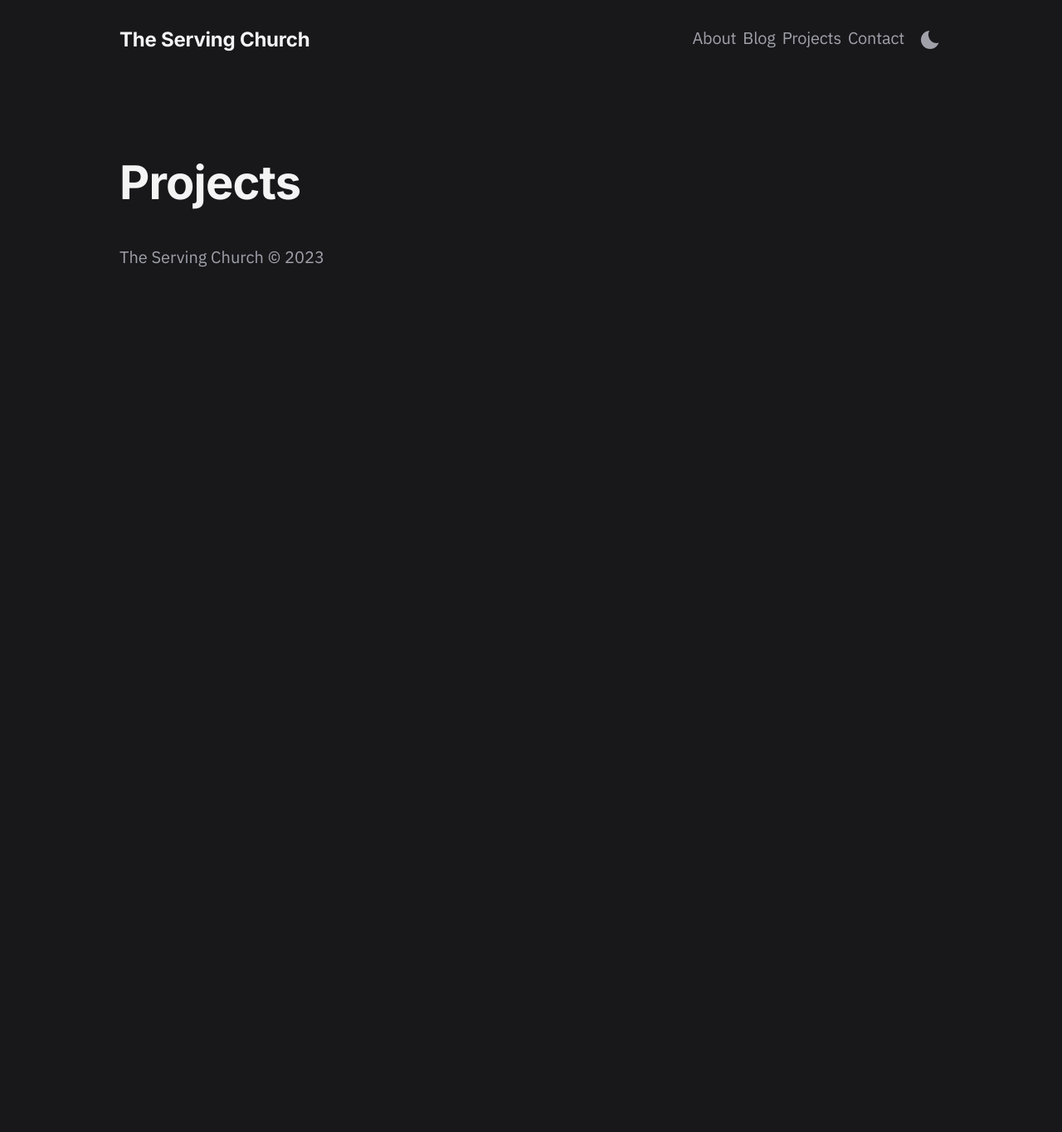
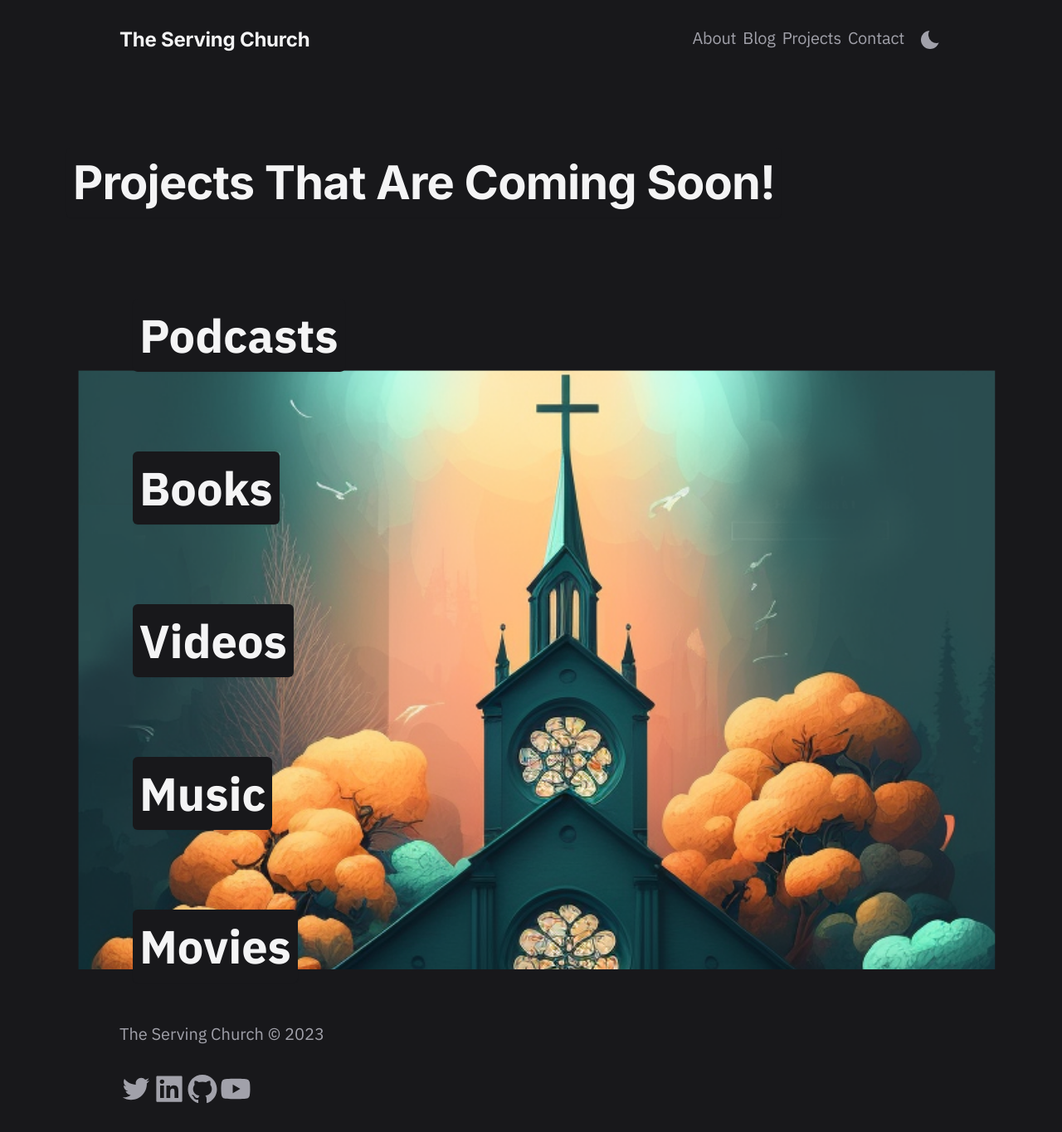
Before and after one commit to datfoosteve/ServingChurch, a Next.js app: page /projects in a window 1280 px wide. Shown: the whole page at 83% size. Before the commit the page ends 800 px from the top, so only its background shows below. Built offline with nearby package versions, Linux system fonts and the light colour scheme.

Commit message:
More Updates, cant sleep :(

```diff
--- a/components/aloha.tsx
+++ b/components/aloha.tsx
@@ -1,19 +1,8 @@
-import Link from "next/link";
+
 import Image from "next/image";
-import {
-  AiFillLinkedin as LinkedIn,
-  AiOutlineTwitter as Twitter,
-  AiFillGithub as GitHub,
-  AiFillYoutube as YouTube,
-} from "react-icons/ai";
+
 import image from "../images/jpreagan.jpg";
 
-const social = {
-  twitter: `https://twitter.com`,
-  linkedin: `https://www.linkedin.com/in/stephenputhenpurackal/`,
-  github: `https://github.com/datfoosteve`,
-  youtube: `https://www.youtube.com`,
-};
 
 export default function Aloha() {
   return (
@@ -21,7 +10,7 @@ export default function Aloha() {
     <div className="bg-fixed bg-cover bg-center bg-no-repeat rounded-md bg-[#F9FAFB] dark:bg-gray-900" style={{ backgroundImage: "url(../images/background.png)" }}>
     <div className="md:flex">
       <div>
-        <div className="mt-20 block w-full rounded-md border-gray-500 bg-white p-2 shadow-sm dark:border-0 dark:bg-gray-900 dark:text-gray-100  ">
+        <div className="mb-20 mt-20 block w-full rounded-md border-gray-500 bg-white p-2 shadow-sm dark:border-0 dark:bg-gray-900 dark:text-gray-100  ">
         <h2 className="my-8 text-xl font-bold tracking-tight text-gray-900 dark:text-gray-100 sm:text-4xl md:text-[text-2rem] lg:text-[3.5rem] lg:leading-none">
           A Warm Welcome <br />{" "}
           <span className="bg-gradient-to-r from-indigo-500 via-purple-500 to-pink-500 bg-clip-text text-transparent">
@@ -35,44 +24,7 @@ export default function Aloha() {
           With a vision to reach the unreached and to serve the world.
         </p>
         </div>
-        <div className="my-8 flex">
-          <Link
-            href={social?.twitter}
-            rel="noreferrer"
-            target="_blank"
-            className="hover:text-[#1DA1F2]"
-          >
-            {" "}
-            <Twitter size={40} title="Twitter" />
-          </Link>
-          <Link
-            href={social?.linkedin}
-            rel="noreferrer"
-            target="_blank"
-            className="hover:text-[#0077B5]"
-          >
-            {" "}
-            <LinkedIn size={40} title="LinkedIn" />
-          </Link>
-          <Link
-            href={social?.github}
-            rel="noreferrer"
-            target="_blank"
-            className="hover:text-[#040404] dark:hover:text-gray-100"
-          >
-            {" "}
-            <GitHub size={40} title="GitHub" />
-          </Link>
-          <Link
-            href={social?.youtube}
-            rel="noreferrer"
-            target="_blank"
-            className="hover:text-[#FF0000]"
-          >
-            {" "}
-            <YouTube size={40} title="YouTube" />
-          </Link>
-        </div>
+
       </div>
       <div className="m-auto">
         <Image
--- a/components/footer.tsx
+++ b/components/footer.tsx
@@ -1,4 +1,18 @@
 import Link from "next/link";
+import {
+  AiFillLinkedin as LinkedIn,
+  AiOutlineTwitter as Twitter,
+  AiFillGithub as GitHub,
+  AiFillYoutube as YouTube,
+} from "react-icons/ai";
+
+const social = {
+  twitter: `https://twitter.com`,
+  linkedin: `https://www.linkedin.com/in/stephenputhenpurackal/`,
+  github: `https://github.com/datfoosteve`,
+  youtube: `https://www.youtube.com`,
+};
+
 
 export default function Footer() {
   const year = new Date().getFullYear();
@@ -9,6 +23,46 @@ export default function Footer() {
         The Serving Church
       </Link>{" "}
       © {year}
+
+      <div className="my-8 flex">
+          <Link
+            href={social?.twitter}
+            rel="noreferrer"
+            target="_blank"
+            className="hover:text-[#1DA1F2]"
+          >
+            {" "}
+            <Twitter size={40} title="Twitter" />
+          </Link>
+          <Link
+            href={social?.linkedin}
+            rel="noreferrer"
+            target="_blank"
+            className="hover:text-[#0077B5]"
+          >
+            {" "}
+            <LinkedIn size={40} title="LinkedIn" />
+          </Link>
+          <Link
+            href={social?.github}
+            rel="noreferrer"
+            target="_blank"
+            className="hover:text-[#040404] dark:hover:text-gray-100"
+          >
+            {" "}
+            <GitHub size={40} title="GitHub" />
+          </Link>
+          <Link
+            href={social?.youtube}
+            rel="noreferrer"
+            target="_blank"
+            className="hover:text-[#FF0000]"
+          >
+            {" "}
+            <YouTube size={40} title="YouTube" />
+          </Link>
+        </div>
+
     </footer>
   );
 }
--- a/components/photos.tsx
+++ b/components/photos.tsx
@@ -8,18 +8,19 @@ import image3 from "../images/photos/keyboard.jpg";
 export default function Photos() {
   const rotations = ["rotate-2", "-rotate-2", "rotate-2"];
   const alt = [
-    "James with his laptop",
-    "James Reagan",
-    "Keychron K6 Wireless Mechanical Keyboard",
+    "Serving Church Members",
+    "Logo of Serving Church",
+    "Serving Church Members",
   ];
 
   return (
+    <div className="bg-fixed bg-cover bg-center bg-no-repeat rounded-md bg-[#F9FAFB] dark:bg-gray-900" style={{ backgroundImage: "url(../images/background.png)" }}>
     <div className="-my-4 flex justify-center gap-5 overflow-hidden py-4 sm:gap-8">
       {[image1, image2, image3].map((image, imageIndex) => (
         <div
           key={image.src}
           className={clsx(
-            "relative aspect-[9/10] w-44 flex-none overflow-hidden rounded-xl bg-zinc-100 dark:bg-zinc-800 sm:w-72 sm:rounded-2xl",
+            "relative aspect-[9/10] w-60 flex-none overflow-hidden rounded-xl bg-zinc-100 dark:bg-zinc-800 sm:w-72 sm:rounded-2xl",
             rotations[imageIndex % rotations.length]
           )}
         >
@@ -32,5 +33,6 @@ export default function Photos() {
         </div>
       ))}
     </div>
+    </div>
   );
 }
--- a/pages/about.tsx
+++ b/pages/about.tsx
@@ -59,6 +59,7 @@ export default function AboutPage({ tracks }: Props) {
           <Link href="/contact">reach out</Link> to us.
         </p>
       </section>
+
 
       <Photos />
 
--- a/pages/projects.tsx
+++ b/pages/projects.tsx
@@ -19,11 +19,35 @@ export default function ProjectsPage() {
         />
         <link rel="icon" href="/favicon.ico" />
       </Head>
+      <div className="bg-fixed bg-cover bg-center bg-no-repeat rounded-md bg-[#F9FAFB] dark:bg-gray-900" style={{ backgroundImage: "url(../images/bluebackground.svg)" }}>
+      <header>
+        <h1 className="mx-auto mt-8 mb-8 max-w-6xl px-4 text-4xl font-bold text-gray-900 dark:text-gray-100 md:mb-10 md:mt-32 md:text-5xl lg:mb-12 lg:text-[3.5rem]">
+        <a className=" bg-white p-2 shadow-sm dark:border-0 dark:bg-gray-900 dark:text-gray-100 rounded-md "> Projects That Are Coming Soon! </a>
+        </h1>
 
-      <header>
-        <h1 className="mx-auto mb-8 max-w-5xl px-4 text-4xl font-bold text-gray-900 dark:text-gray-100 md:mb-10 md:mt-32 md:text-5xl lg:mb-12 lg:text-[3.5rem]">
-          Projects
-        </h1>
+      <ul className="mx-auto mb-16 max-w-5xl px-4">
+        <li className="mx-auto mb-8 max-w-5xl px-4 text-4xl font-bold text-gray-900 dark:text-gray-100 md:mb-10 md:mt-32 md:text-5xl lg:mb-12 lg:text-[3.5rem]">
+        <a className=" bg-white p-2 shadow-sm dark:border-0 dark:bg-gray-900 dark:text-gray-100 rounded-md "> Podcasts </a>
+          {/* <ul >
+            <li className="text-2xl " >
+             ---- Led By Pastor Sam
+            </li>
+          </ul> */}
+        </li>
+        <li className="mx-auto mb-8 max-w-5xl px-4 text-4xl font-bold text-gray-900 dark:text-gray-100 md:mb-10 md:mt-32 md:text-5xl lg:mb-12 lg:text-[3.5rem] ">
+          <a className=" bg-white p-2 shadow-sm dark:border-0 dark:bg-gray-900 dark:text-gray-100 rounded-md "> Books </a>
+        </li>
+        <li className="mx-auto mb-8 max-w-5xl px-4 text-4xl font-bold text-gray-900 dark:text-gray-100 md:mb-10 md:mt-32 md:text-5xl lg:mb-12 lg:text-[3.5rem]">
+        <a className=" bg-white p-2 shadow-sm dark:border-0 dark:bg-gray-900 dark:text-gray-100 rounded-md "> Videos </a>
+        </li>
+        <li className="mx-auto mb-8 max-w-5xl px-4 text-4xl font-bold text-gray-900 dark:text-gray-100 md:mb-10 md:mt-32 md:text-5xl lg:mb-12 lg:text-[3.5rem]">
+        <a className=" bg-white p-2 shadow-sm dark:border-0 dark:bg-gray-900 dark:text-gray-100 rounded-md "> Music </a>
+        </li>
+        <li className="mx-auto mb-8 max-w-5xl px-4 text-4xl font-bold text-gray-900 dark:text-gray-100 md:mb-10 md:mt-32 md:text-5xl lg:mb-12 lg:text-[3.5rem]">
+        <a className=" bg-white p-2 shadow-sm dark:border-0 dark:bg-gray-900 dark:text-gray-100 rounded-md "> Movies </a>
+        </li>
+
+    </ul>
       </header>
 
       {/* <section className="mx-auto mb-16 max-w-5xl px-4">
@@ -33,6 +57,8 @@ export default function ProjectsPage() {
           ))}
         </div>
       </section> */}
+
+    </div>
     </Layout>
   );
 }
```
Also changed, not shown: public/images/bluebackground.svg (added).
